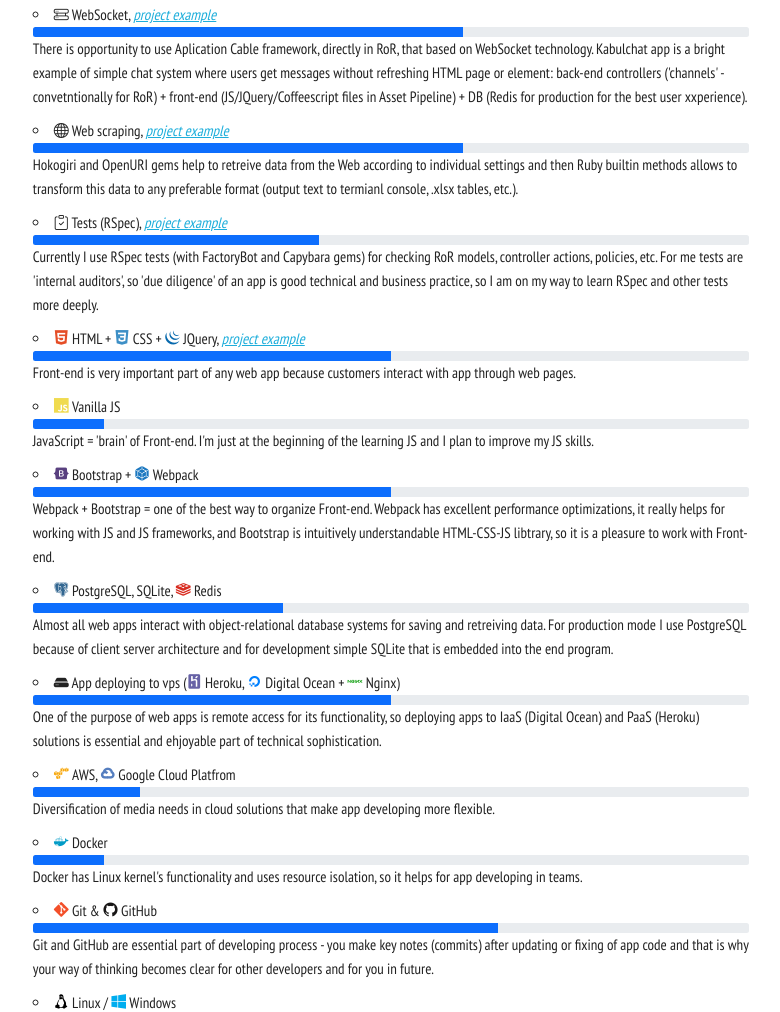
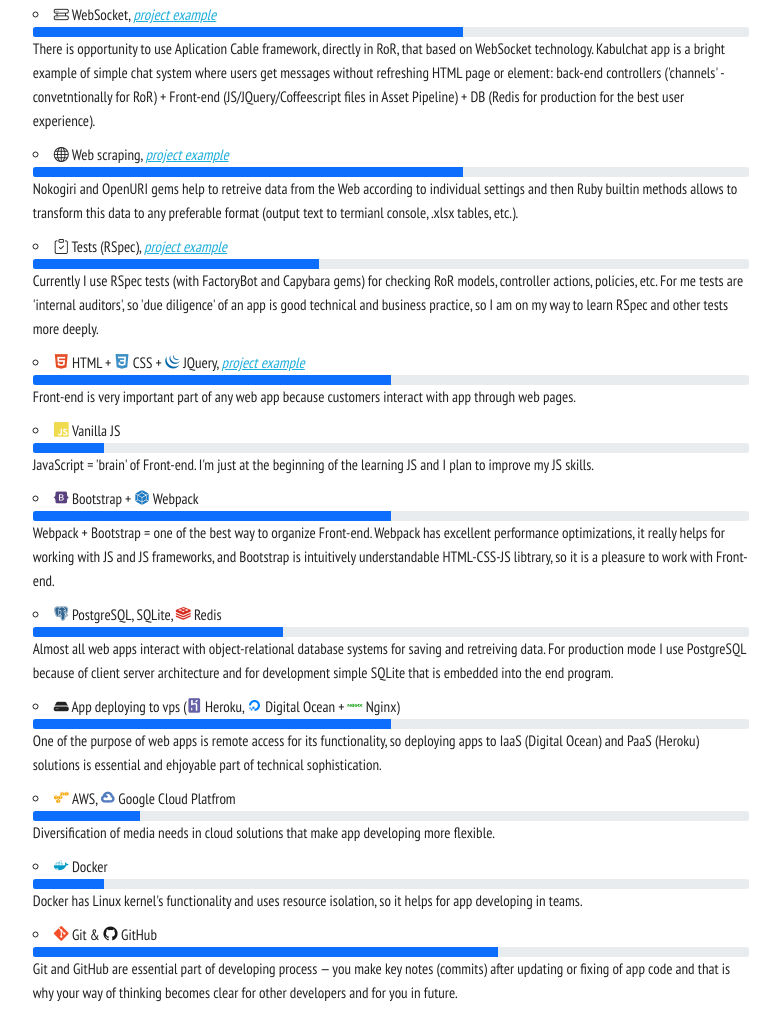
Before and after one commit to Alejaldo/cv, a plain HTML site: page index.html in a window 1280 px wide. Shown: the part 1044-2056 px from the top of the page, without its empty margins (371-1151 px from the left). Drawn offline with nearby package versions, Linux system fonts and the light colour scheme.

Commit message:
Fix syntax mistakes

```diff
--- a/index.html
+++ b/index.html
@@ -99,8 +99,8 @@
             <div>
               There is opportunity to use Aplication Cable framework, directly in RoR, that based on WebSocket technology.
                 Kabulchat app is a bright example of simple chat system where users get messages without refreshing HTML
-                page or element: back-end controllers ('channels' - convetntionally for RoR) + front-end
-                (JS/JQuery/Coffeescript files in Asset Pipeline) + DB (Redis for production for the best user xxperience).
+                page or element: back-end controllers ('channels' - convetntionally for RoR) + Front-end
+                (JS/JQuery/Coffeescript files in Asset Pipeline) + DB (Redis for production for the best user experience).
             </div>
           </li>
           <li>
@@ -111,7 +111,7 @@
                 aria-valuemax="100"></div>
             </div>
             <div>
-              Hokogiri and OpenURI gems help to retreive data from the Web according to individual settings and then Ruby
+              Nokogiri and OpenURI gems help to retreive data from the Web according to individual settings and then Ruby
                 builtin methods allows to transform this data to any preferable format (output text to termianl console,
                 .xlsx tables, etc.).
             </div>
@@ -223,7 +223,7 @@
                 aria-valuemax="100"></div>
             </div>
             <div>
-              Git and GitHub are essential part of developing process - you make key notes (commits) after updating
+              Git and GitHub are essential part of developing process — you make key notes (commits) after updating
                 or fixing of app code and that is why your way of thinking becomes clear for other developers and
                 for you in future.
             </div>
@@ -453,11 +453,11 @@
     <h2>Education</h2>
     <div class="row">
       <div class="col-2">
-        <p>2009 - 2014</p>
+        <p>2009 — 2014</p>
       </div>
       <div class="col-10">
         <h4>South Ural State University</h4>
-        <p>Specialist/Master's Degree - Financial management</p>
+        <p>Specialist/Master's Degree — Financial management</p>
       </div>
     </div>
     <div class="row">
```
